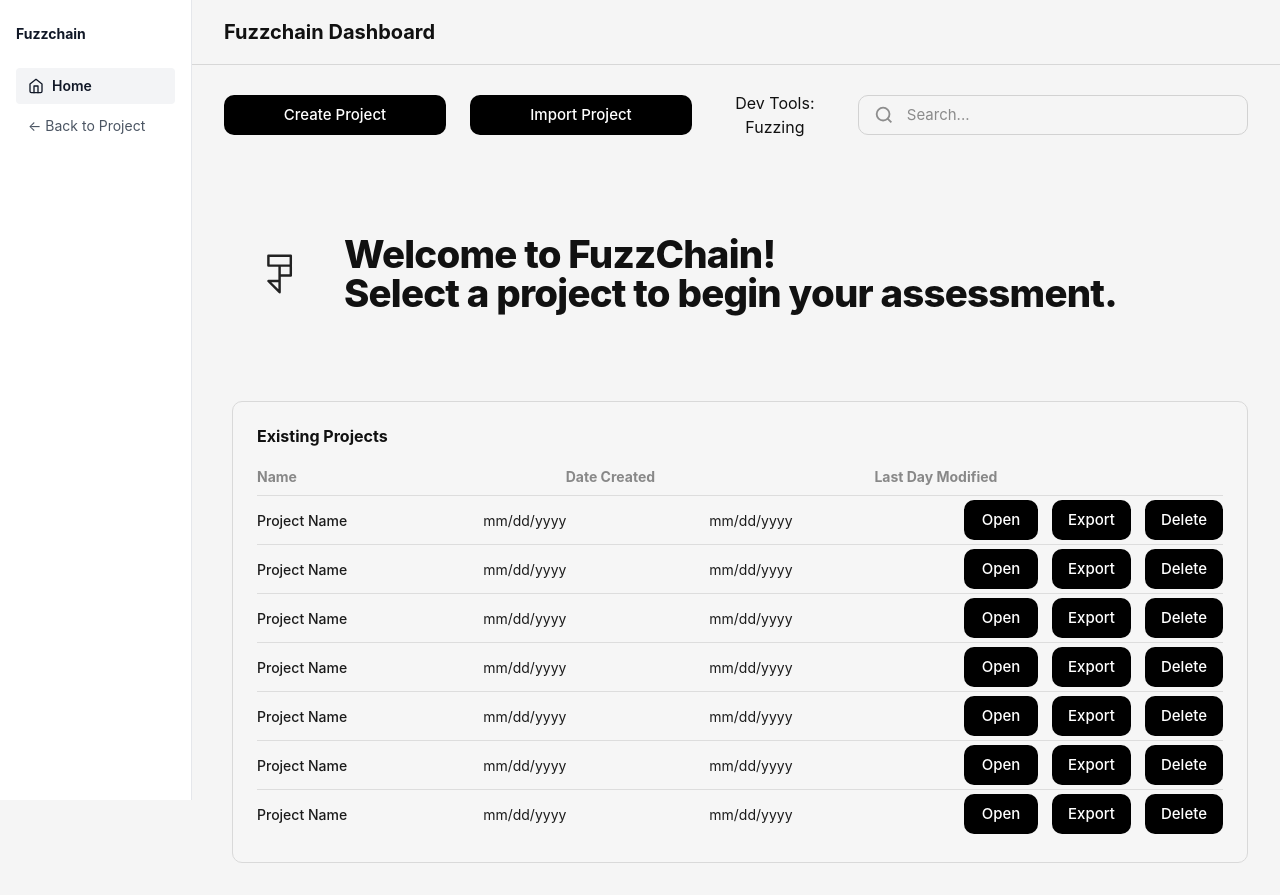
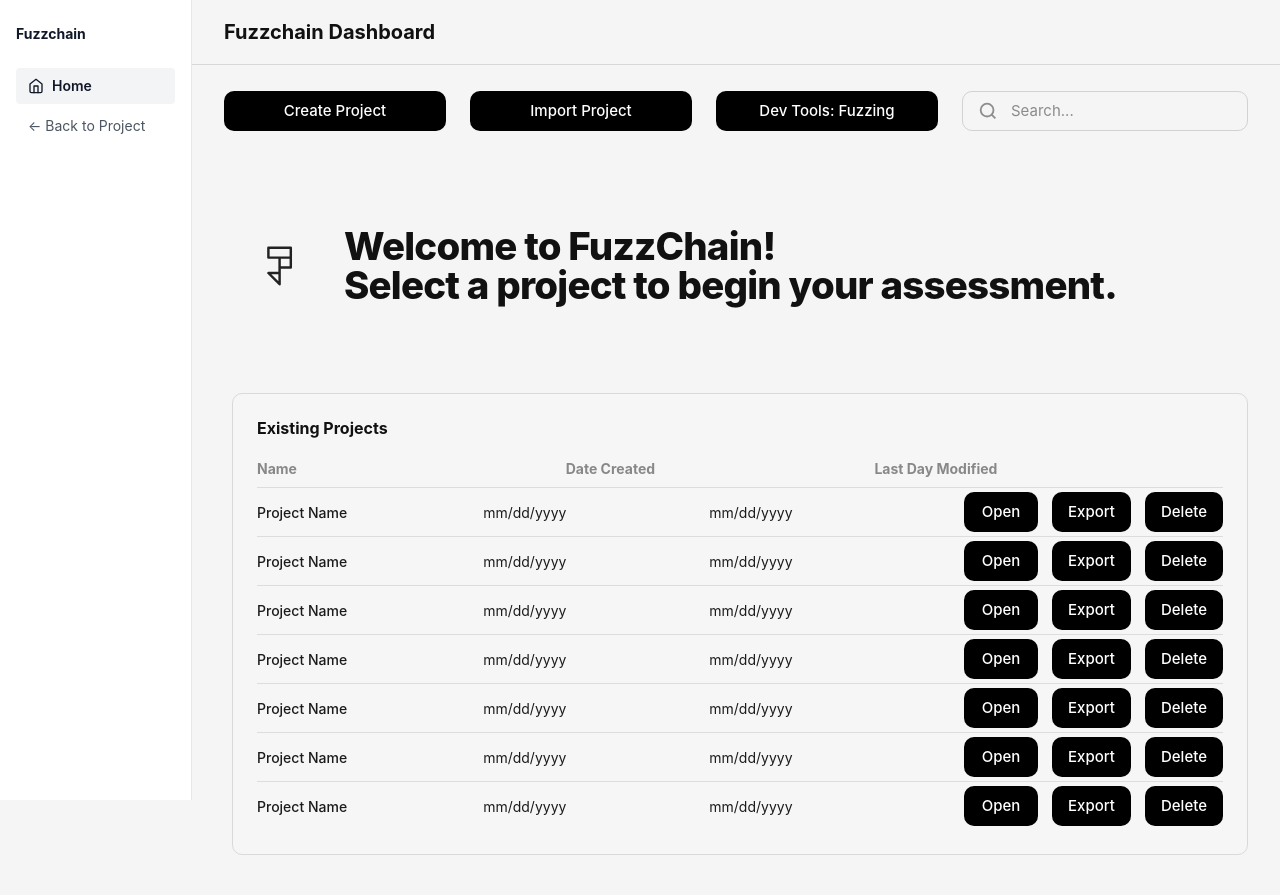
Before and after one commit to Mayrinamelie/fuzzchain-ui, a SvelteKit app: page / in a window 1280 px wide. Built offline with nearby package versions, Linux system fonts and the light colour scheme.

Commit message:
up-to-date-dashboard

```diff
--- a/src/routes/+page.svelte
+++ b/src/routes/+page.svelte
@@ -44,7 +44,7 @@
           Import Project
         </button>
 
-	<button class="action=btn" type="button" onclick={() => goto('/fuzzing') }>
+	<button class="action-btn" type="button" onclick={() => goto('/fuzzing') }>
 	  Dev Tools: Fuzzing
 	</button>
 
```
